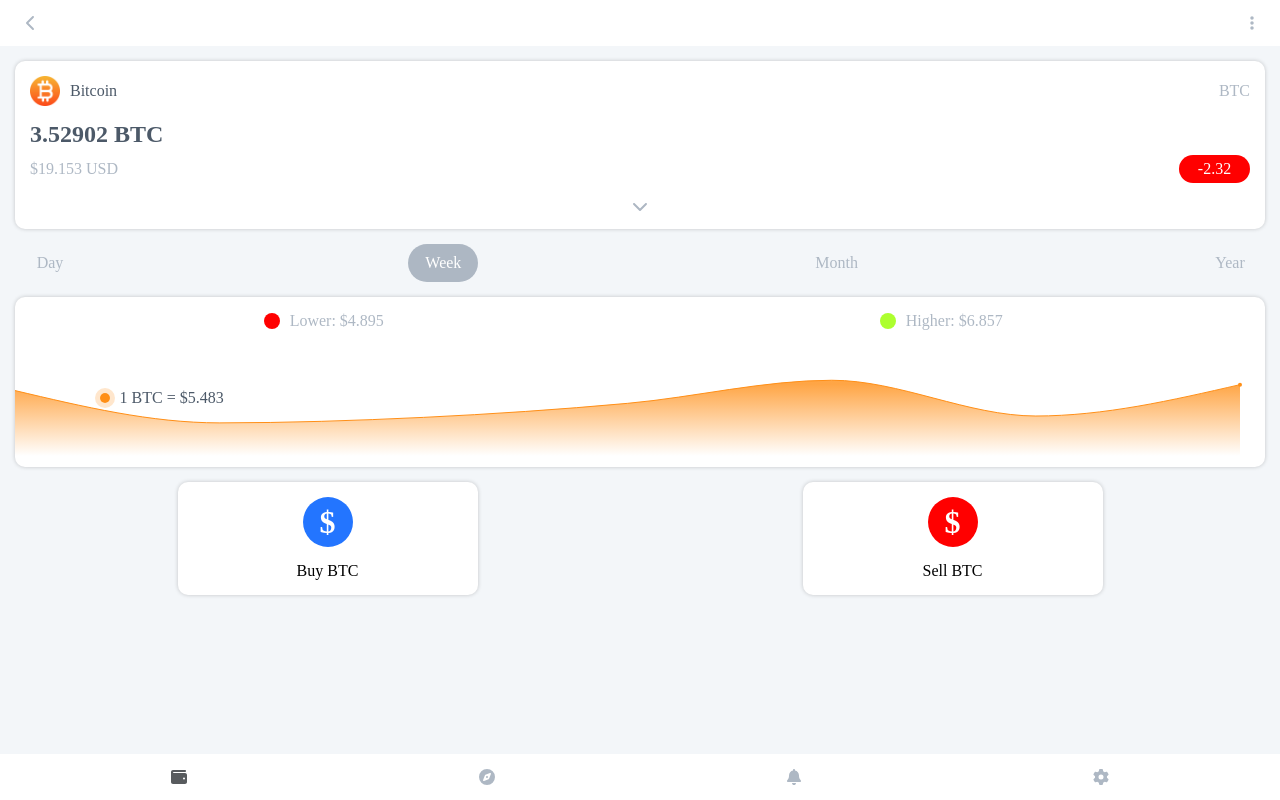
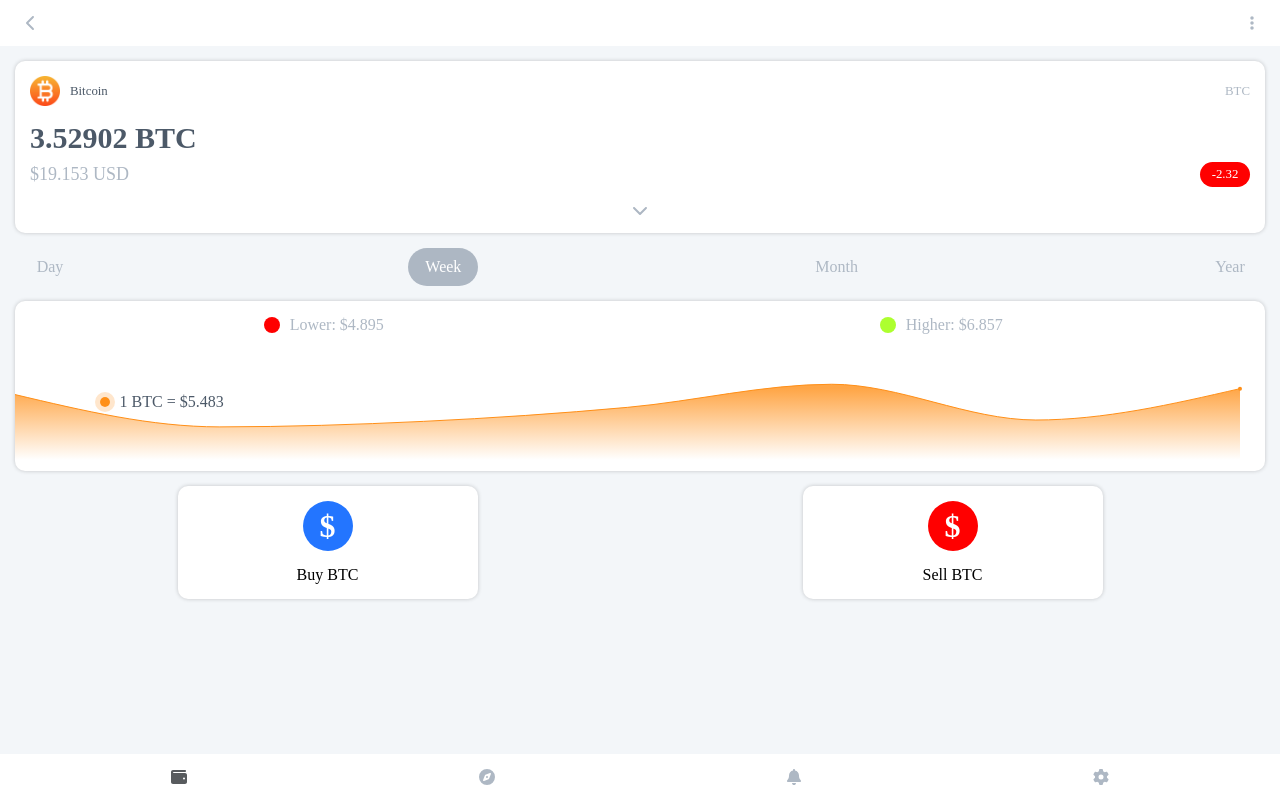
Before and after one commit to Masoud-z/bitcoin-wallet, a Next.js app: page / in a window 1280 px wide. Built offline with nearby package versions, Linux system fonts and the light colour scheme.

Commit message:
Modify the layout style

```diff
--- a/components/coinPriceDetail/CoinPriceDetail.jsx
+++ b/components/coinPriceDetail/CoinPriceDetail.jsx
@@ -35,12 +35,12 @@
           <FontAwesomeIcon icon={faChevronDown} />
         )}
       </div>
-      <div className={styles.overallContainer}>
-        <div
-          className={`${styles.ordersContainer} ${
-            !detailOpen && styles.detailOpen
-          }`}
-        >
+      <div
+        className={`${styles.overallContainer} ${
+          detailOpen && styles.openOverall
+        }`}
+      >
+        <div className={styles.ordersContainer}>
           <div className={styles.orders}>
             <div className={styles.orderBtn}>Buy</div>
             <div className={styles.orderBtn}>Sell</div>
--- a/components/coinPriceDetail/CoinPriceDetail.module.css
+++ b/components/coinPriceDetail/CoinPriceDetail.module.css
@@ -3,6 +3,7 @@
   justify-content: space-between;
   align-items: center;
   width: 100%;
+  font-size: 12.84px;
 }
 
 .name {
@@ -21,7 +22,7 @@
 
 .amount {
   color: #4c5968;
-  font-size: 1.5rem;
+  font-size: 30px;
   text-transform: uppercase;
   width: 100%;
 }
@@ -33,17 +34,19 @@
   display: flex;
   justify-content: space-between;
   align-items: center;
+  font-size: 18px;
 }
 
 .change {
   padding: 5px 0px;
-  width: 71px;
+  width: 50px;
   display: flex;
   justify-content: center;
   align-items: center;
   border-radius: 15px;
   background-color: greenyellow;
   color: #fff;
+  font-size: 12.84px;
 }
 
 .minus {
@@ -57,9 +60,19 @@
   color: #adb7c3;
 }
 
+.show:hover {
+  cursor: pointer;
+  color: #9ca4ae;
+}
+
 .overallContainer {
   width: 100%;
   overflow: hidden;
+  height: 0px;
+}
+
+.openOverall {
+  height: 70px;
 }
 
 .ordersContainer {
@@ -90,21 +103,30 @@
 }
 
 .orderBtn {
-  width: 80px;
-  height: 50px;
+  width: 50px;
+  height: 30px;
   display: flex;
   border-radius: 15px;
   justify-content: center;
   align-items: center;
   color: #fff;
-  background-color: #00ffff;
+  background: linear-gradient(
+    90deg,
+    rgba(29, 114, 241, 1) 0%,
+    rgba(23, 200, 252, 1) 100%
+  );
+  font-size: 12.84px;
 }
 
 .orderBtn:hover {
   cursor: pointer;
-  opacity: 0.5;
+  opacity: 0.8;
 }
 
 .orderBtn:last-child {
-  background-color: red;
+  background: linear-gradient(
+    90deg,
+    rgba(255, 103, 124, 1) 0%,
+    rgba(251, 35, 162, 1) 100%
+  );
 }
```
